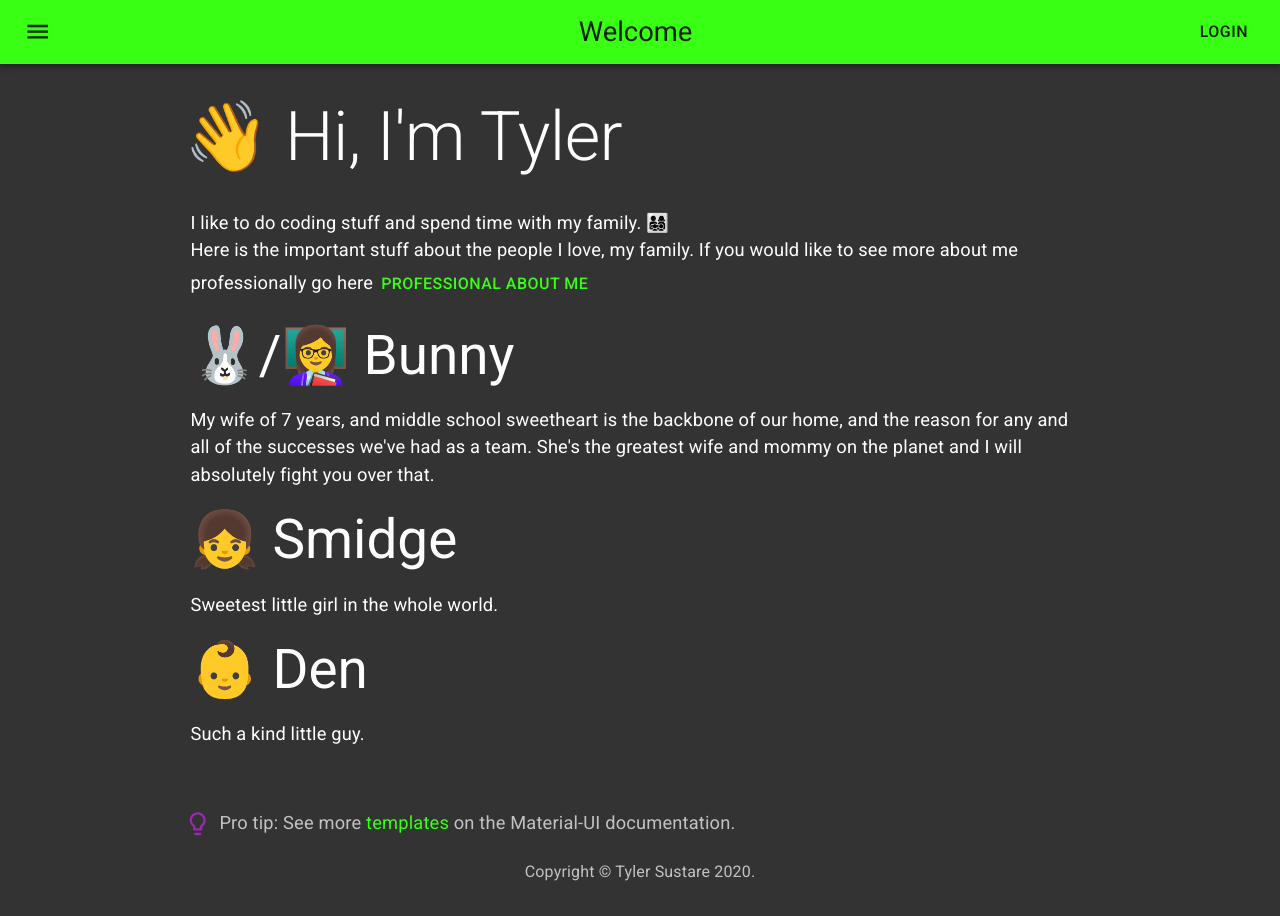
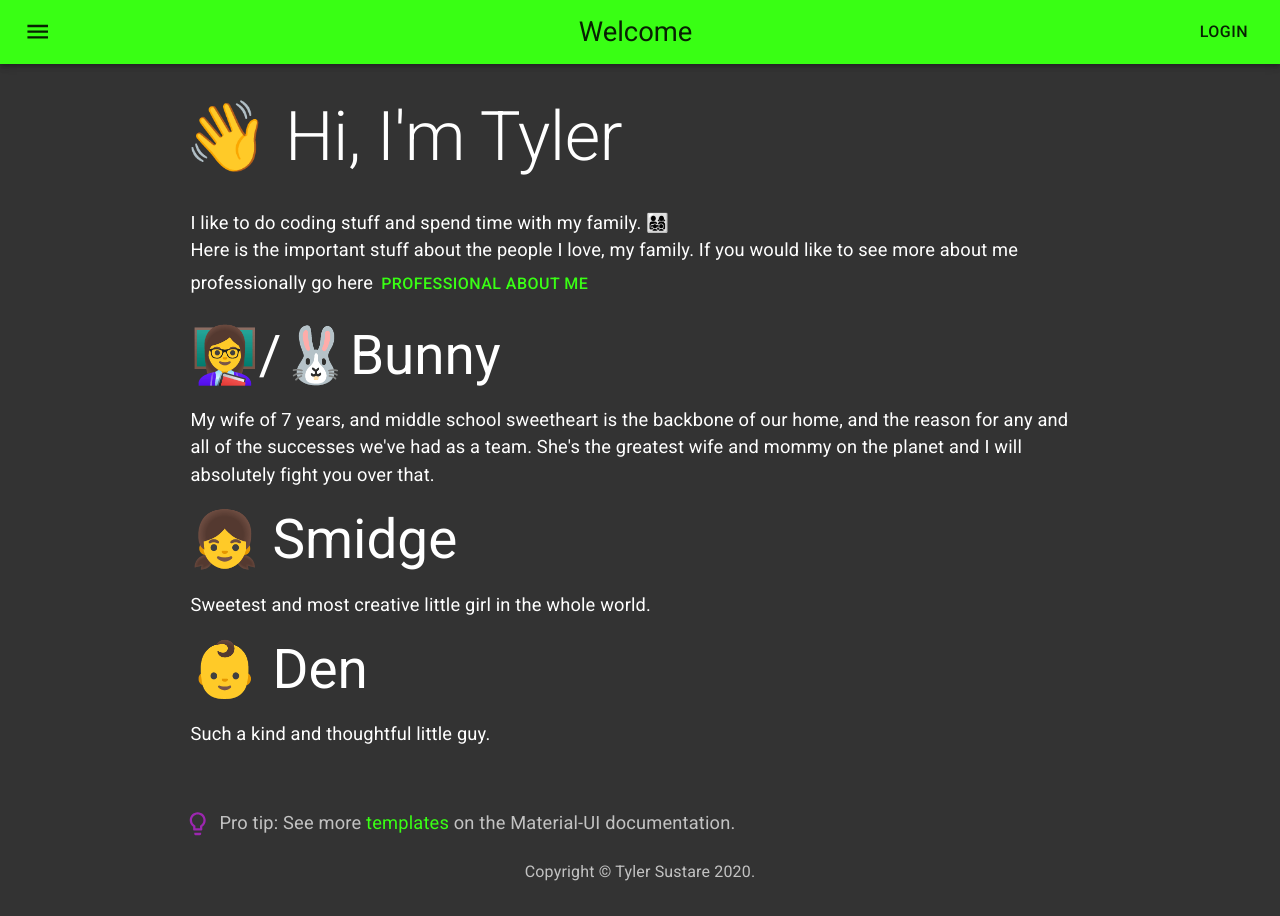
Before and after one commit to TylerSustare/personal-site, a Next.js app: page / in a window 1280 px wide. Built offline with nearby package versions, Linux system fonts and the light colour scheme.

Commit message:
family update

```diff
--- a/src/components/Home.tsx
+++ b/src/components/Home.tsx
@@ -29,7 +29,7 @@ export const HomeContent = function (): ReactElement {
               </Box>
               <Box padding=".4rem">
                 <Typography variant="h3" component="h2" gutterBottom>
-                  🐰/👩‍🏫 Bunny
+                  👩‍🏫/🐰Bunny
                 </Typography>
                 <Typography variant="body1" component="p" gutterBottom>
                   My wife of 7 years, and middle school sweetheart is the backbone of our home, and the reason for any
@@ -42,7 +42,7 @@ export const HomeContent = function (): ReactElement {
                   👧 Smidge
                 </Typography>
                 <Typography variant="body1" component="p" gutterBottom>
-                  Sweetest little girl in the whole world.
+                  Sweetest and most creative little girl in the whole world.
                 </Typography>
               </Box>
               <Box padding=".4rem">
@@ -50,7 +50,7 @@ export const HomeContent = function (): ReactElement {
                   👶 Den
                 </Typography>
                 <Typography variant="body1" component="p" gutterBottom>
-                  Such a kind little guy.
+                  Such a kind and thoughtful little guy.
                 </Typography>
               </Box>
               <ProTip />
```
